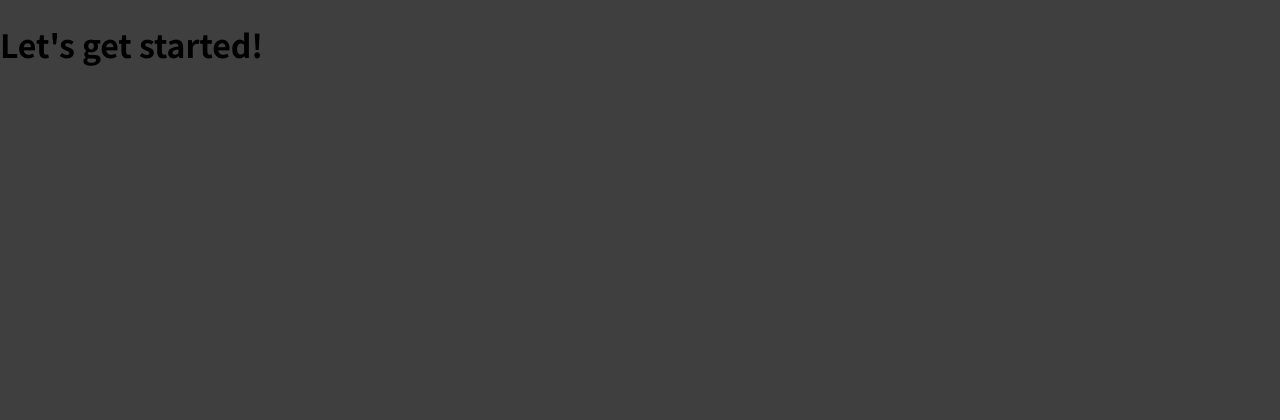
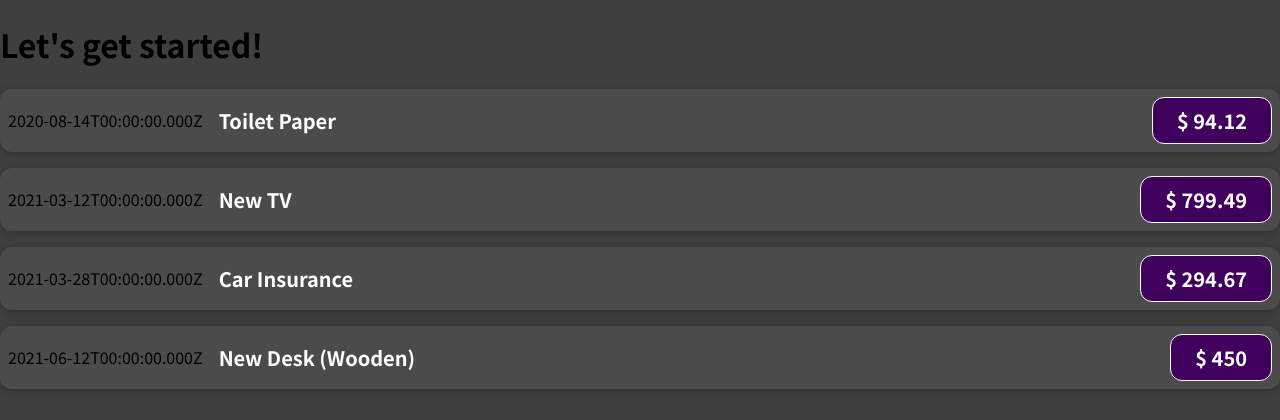
Before and after one commit to taylfw/Expenses, a JavaScript app: page / in a window 1280 px wide. Shown: the top 420 px of the page. Built offline with nearby package versions, Linux system fonts and the light colour scheme.

Commit message:
props lecture

```diff
--- a/src/App.js
+++ b/src/App.js
@@ -1,9 +1,51 @@
-import React, { useState } from "react";
+import ExpenseItem from "./components/ExpenseItem";
 
 function App() {
+  const expenses = [
+    {
+      id: "e1",
+      title: "Toilet Paper",
+      amount: 94.12,
+      date: new Date(2020, 7, 14),
+    },
+    { id: "e2", title: "New TV", amount: 799.49, date: new Date(2021, 2, 12) },
+    {
+      id: "e3",
+      title: "Car Insurance",
+      amount: 294.67,
+      date: new Date(2021, 2, 28),
+    },
+    {
+      id: "e4",
+      title: "New Desk (Wooden)",
+      amount: 450,
+      date: new Date(2021, 5, 12),
+    },
+  ];
+
   return (
     <div>
       <h1>Let's get started!</h1>
+      <ExpenseItem
+        title={expenses[0].title}
+        amount={expenses[0].amount}
+        date={expenses[0].date}
+      />
+      <ExpenseItem
+        title={expenses[1].title}
+        amount={expenses[1].amount}
+        date={expenses[1].date}
+      />
+      <ExpenseItem
+        title={expenses[2].title}
+        amount={expenses[2].amount}
+        date={expenses[2].date}
+      />
+      <ExpenseItem
+        title={expenses[3].title}
+        amount={expenses[3].amount}
+        date={expenses[3].date}
+      />
     </div>
   );
 }
--- /dev/null
+++ b/src/components/ExpenseItem.css
@@ -0,0 +1,56 @@
+.expense-item {
+  display: flex;
+  justify-content: space-between;
+  align-items: center;
+  box-shadow: 0 2px 8px rgba(0, 0, 0, 0.25);
+  padding: 0.5rem;
+  margin: 1rem 0;
+  border-radius: 12px;
+  background-color: #4b4b4b;
+}
+
+.expense-item__description {
+  display: flex;
+  flex-direction: column;
+  gap: 1rem;
+  align-items: flex-end;
+  flex-flow: column-reverse;
+  justify-content: flex-start;
+  flex: 1;
+}
+
+.expense-item h2 {
+  color: #3a3a3a;
+  font-size: 1rem;
+  flex: 1;
+  margin: 0 1rem;
+  color: white;
+}
+
+.expense-item__price {
+  font-size: 1rem;
+  font-weight: bold;
+  color: white;
+  background-color: #40005d;
+  border: 1px solid white;
+  padding: 0.5rem;
+  border-radius: 12px;
+}
+
+@media (min-width: 580px) {
+  .expense-item__description {
+    flex-direction: row;
+    align-items: center;
+    justify-content: flex-start;
+    flex: 1;
+  }
+
+  .expense-item__description h2 {
+    font-size: 1.25rem;
+  }
+
+  .expense-item__price {
+    font-size: 1.25rem;
+    padding: 0.5rem 1.5rem;
+  }
+}
--- /dev/null
+++ b/src/components/ExpenseItem.js
@@ -0,0 +1,15 @@
+import "./ExpenseItem.css";
+
+function ExpenseItem(props) {
+  return (
+    <div className="expense-item">
+      <div>{props.date.toISOString()}</div>
+      <div className="expense-item__description">
+        <h2>{props.title}</h2>
+        <div className="expense-item__price">$ {props.amount}</div>
+      </div>
+    </div>
+  );
+}
+
+export default ExpenseItem;
```
Also changed, not shown: 1 other file (tests, documents, lock files or other folders).
